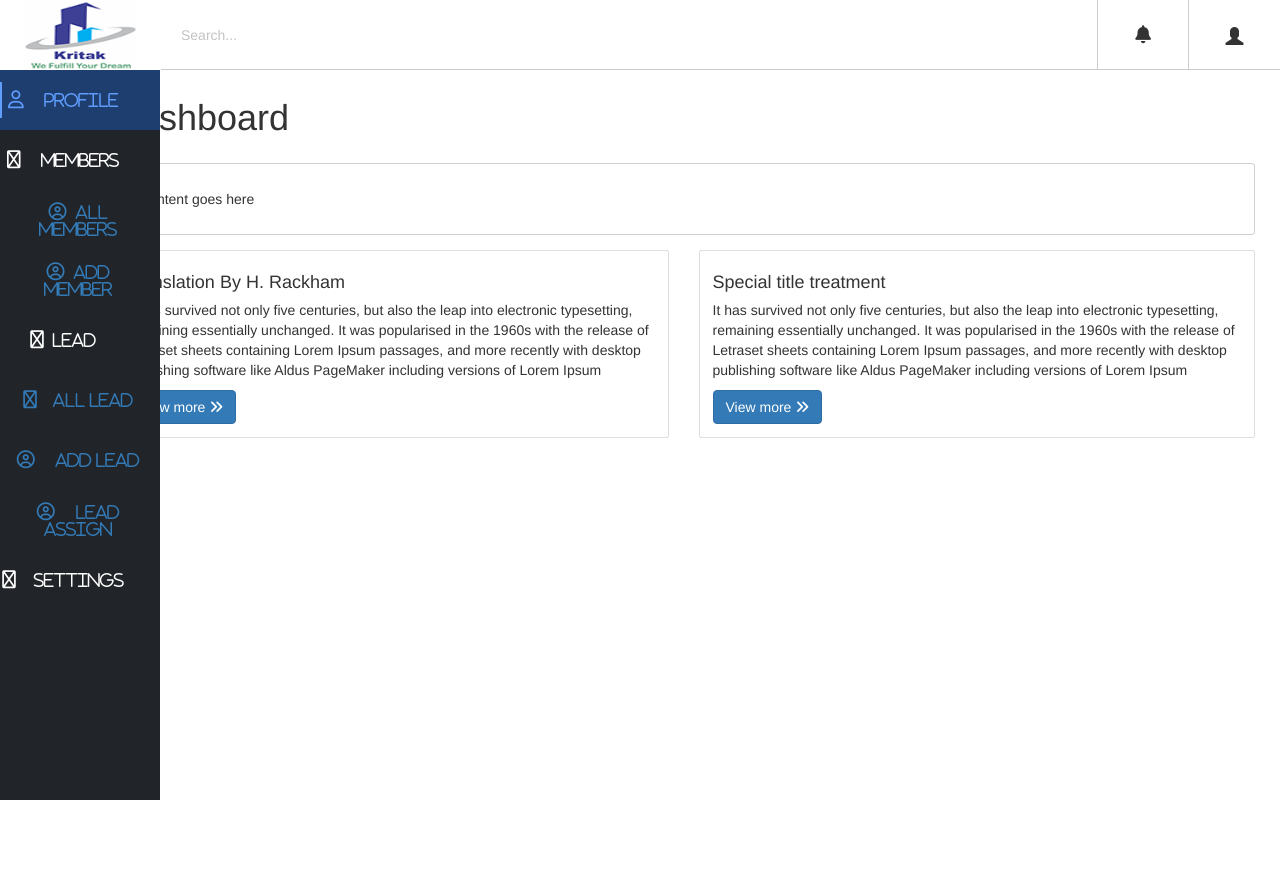
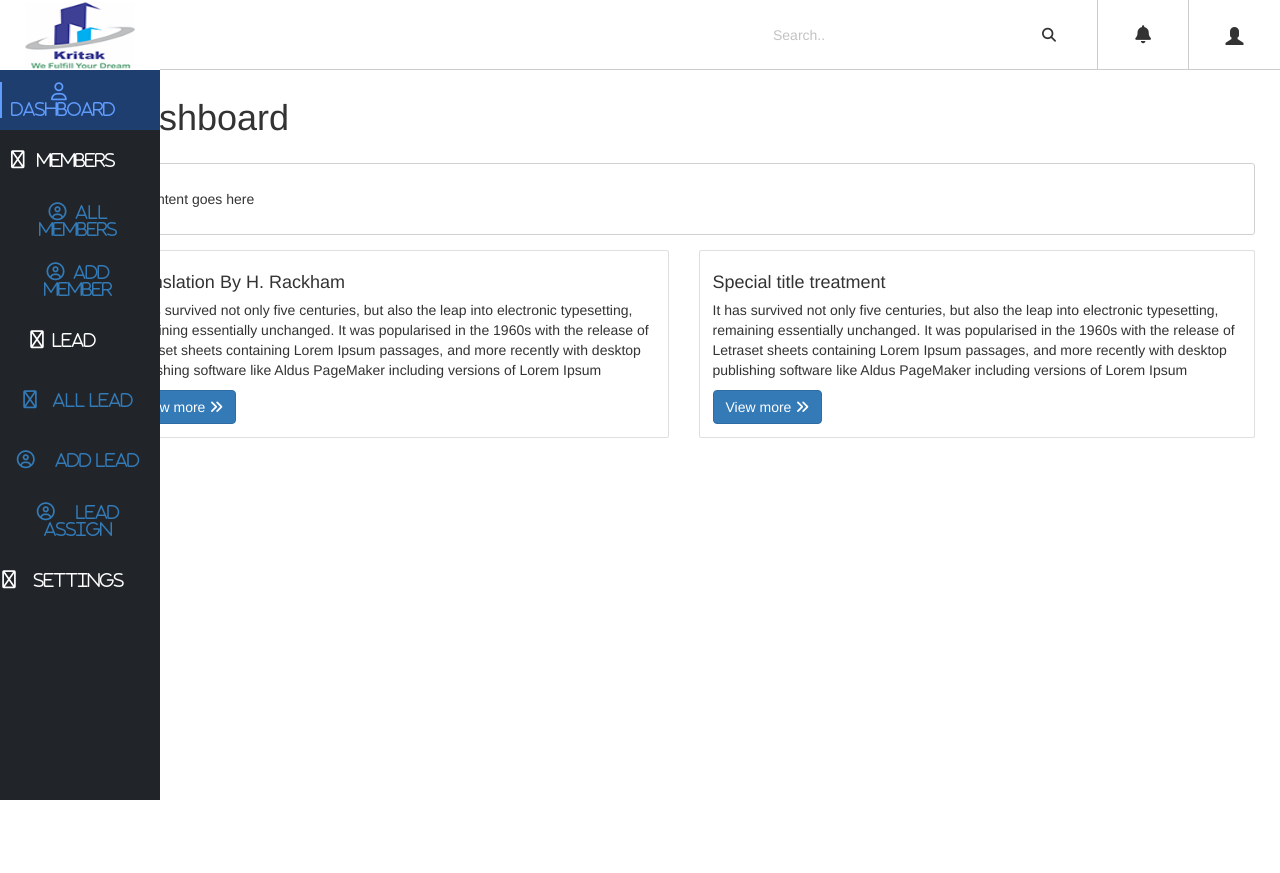
Before and after one commit to aakash-rajpoot/lead_management, a CodeIgniter app: page /Codeigniter/index.php/admin/admin_dashboard in a window 1280 px wide. Run offline with CodeIgniter, Linux system fonts and the light colour scheme; some libraries are stand-ins or nearby versions.

Commit message:
search button

```diff
--- a/application/views/admin/dashboard.php
+++ b/application/views/admin/dashboard.php
@@ -1,4 +1,5 @@
-    <main class="l-main" id="table2">
+
+<main class="l-main">
     <div class="content-wrapper content-wrapper--with-bg">
         <h1 class="page-title">Dashboard</h1>
         <div class="page-content">Content goes here</div>
@@ -24,61 +25,6 @@
                 </div>
             </div>
         </div>
-
         </div>
     </div>
-
-
 </main>
-<script>
-    "use strict";
-
-    var Dashboard = function() {
-        var global = {
-            tooltipOptions: {
-                placement: "right"
-            },
-            menuClass: ".c-menu"
-        };
-
-        var menuChangeActive = function menuChangeActive(el) {
-            var hasSubmenu = $(el).hasClass("has-submenu");
-            $(global.menuClass + " .is-active").removeClass("is-active");
-            $(el).addClass("is-active");
-
-            // if (hasSubmenu) {
-            // 	$(el).find("ul").slideDown();
-            // }
-        };
-
-        var sidebarChangeWidth = function sidebarChangeWidth() {
-            var $menuItemsTitle = $("li .menu-item__title");
-
-            $("body").toggleClass("sidebar-is-reduced sidebar-is-expanded");
-            $(".hamburger-toggle").toggleClass("is-opened");
-
-            if ($("body").hasClass("sidebar-is-expanded")) {
-                $('[data-toggle="tooltip"]').tooltip("destroy");
-            } else {
-                $('[data-toggle="tooltip"]').tooltip(global.tooltipOptions);
-            }
-        };
-
-        return {
-            init: function init() {
-                $(".js-hamburger").on("click", sidebarChangeWidth);
-
-                $(".js-menu li").on("click", function(e) {
-                    menuChangeActive(e.currentTarget);
-                });
-
-                $('[data-toggle="tooltip"]').tooltip(global.tooltipOptions);
-            }
-        };
-    }();
-
-    Dashboard.init();
-    //# sourceURL=pen.js
-</script>
-
-</html>
--- a/application/views/lead/assign_lead.php
+++ b/application/views/lead/assign_lead.php
@@ -15,7 +15,7 @@
             <option>---Select---</option>
 
         <?php
-        foreach($leads as $lead ){ ?>
+        foreach($leads as $lead ) { ?>
             <option ><?=$lead['name'].' ('.$lead['role'].')'; ?></option>
         <?php } ?>
         </select>
--- a/application/views/templates/admin_header.php
+++ b/application/views/templates/admin_header.php
@@ -38,11 +38,33 @@
 
 
     <script src='https://use.fontawesome.com/2188c74ac9.js'></script>
-  <style>
 
-  </style>
+<style>
+    .add_search{
+        margin-left:600px;
+        padding:12px;
+    }
+    .search_button{
+        border-radius:5px;
+        border:1px solid white;
+        background-color:transparent ;
+        width:90px;
+    }
+    .input_button{
+        border-radius:5px;
+        border:1px solid white;
+        width:100%;
+    }
+    .search_button:hover{
+        border:1px solid white;
+        border-radius:3px;
+        background: #0b7dda;
+        width:90px;
+    }
+
+</style>
+
 </head>
-<div style="margin-top:150px margin-bottom:150px">
     <body class="sidebar-is-reduced">
         <header class="l-header">
             <div class="l-header__inner clearfix">
@@ -50,8 +72,10 @@
                     <div class="hamburger-toggle"><span class="bar-top"></span><span class="bar-mid"></span><span class="bar-bot"></span></div>
                 </div>
 
-                <div class="c-search">
-                    <input class="c-search__input u-input" placeholder="Search..." type="text" />
+                <div class="c-search add_search ">
+                    <!-- <input class="c-search__input u-input" placeholder="Search..." type="text" /> -->
+                    <input type="text" class="input_button" placeholder="Search.." name="search2">
+                    <button type="submit" class="search_button"><i class="fa fa-search"></i></button>
                 </div>
                 <div class="header-icons-group">
                     <!-- <div class="c-header-icon basket"><span class=" c-badge--header-icon animated shake"></span><i class="fa fa-shopping-basket"></i></div> -->
@@ -82,11 +106,10 @@
                             </div>
                         </a>
                     </div>
-
-  </div>
-  </div>
-    </div>
-                    <!-- <div class="c-header-icon logout"><a href="<?=base_url('index.php/admin/logout');?>"><i class="fa fa-power-off" title="Logout"></i></a></div> -->
+                    </div>
+                    </div>
+                    </div>
+                    <!-- <div class="c-header-icon logout"><a href="<?//=base_url('index.php/admin/logout');?>"><i class="fa fa-power-off" title="Logout"></i></a></div> -->
                 </div>
             </div>
         </header>
@@ -97,13 +120,15 @@
             <div class="l-sidebar__content">
                 <nav class="c-menu js-menu">
                     <ul class="u-list">
-                        <li class="c-menu__item is-active" data-toggle="tooltip" title="Profile">
-                            <div class="c-menu__item__inner"><i class="fa fa-user"> <span class="icon-titles">&nbsp; &nbsp; Profile</span></i>
+                        <li class="c-menu__item is-active" data-toggle="tooltip" title="Dashboard">
+                        <a href="<?=base_url('index.php/admin/admin_dashboard')?>">
+                            <div class="c-menu__item__inner"><i class="fa fa-user"> <span class="icon-titles">&nbsp; Dashboard</span></i>
                                 <div class="c-menu-item__title"></div>
                             </div>
+                        </a>
                         </li>
                         <li class="c-menu__item has-submenu " data-toggle="tooltip" title="Members">
-                                <div class="c-menu__item__inner"><i class="fa fa-users"> <span class="icon-titles">&nbsp; &nbsp;  Members</span></i>
+                                <div class="c-menu__item__inner"><i class="fa fa-users"> <span class="icon-titles">&nbsp;  Members</span></i>
                                     <!-- <div class="c-menu-item__title"><span>Members</span></div> -->
                                 </div>
                                 </li>
@@ -126,10 +151,6 @@
                                         </a>
                                     </li>
                                 </ul>
-
-
-
-
                         <li class="c-menu__item has-submenu" data-toggle="tooltip" title="Lead">
                                 <div class="c-menu__item__inner"><i class="fa fa-bar-chart"><span class="icon-titles">&nbsp; Lead</span></i>
                                     <!-- <div class="c-menu-item__title"><span>Lead</span></div> -->
--- a/css/style.css
+++ b/css/style.css
@@ -506,7 +506,7 @@ main.l-main .page-title {
 }
 
 .logo-img {
-    width: 161px;
+    width: 160px;
     height: 70px;
 }
 
@@ -586,8 +586,6 @@ th.th-lg.sorting {
 
 /* Dropdown Button */
 
-.dropbtn {}
-
 .dropdown {
     position: relative;
     display: inline-block;
```
Lines whose indentation alone changed are shown as unchanged.
